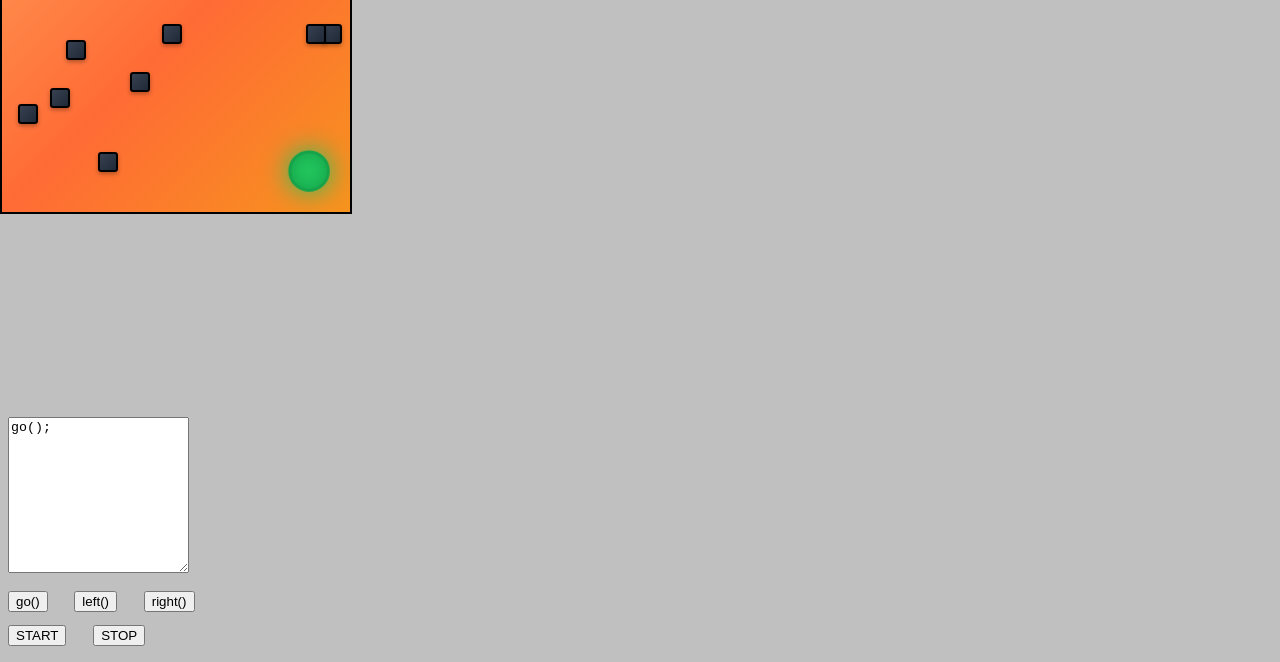
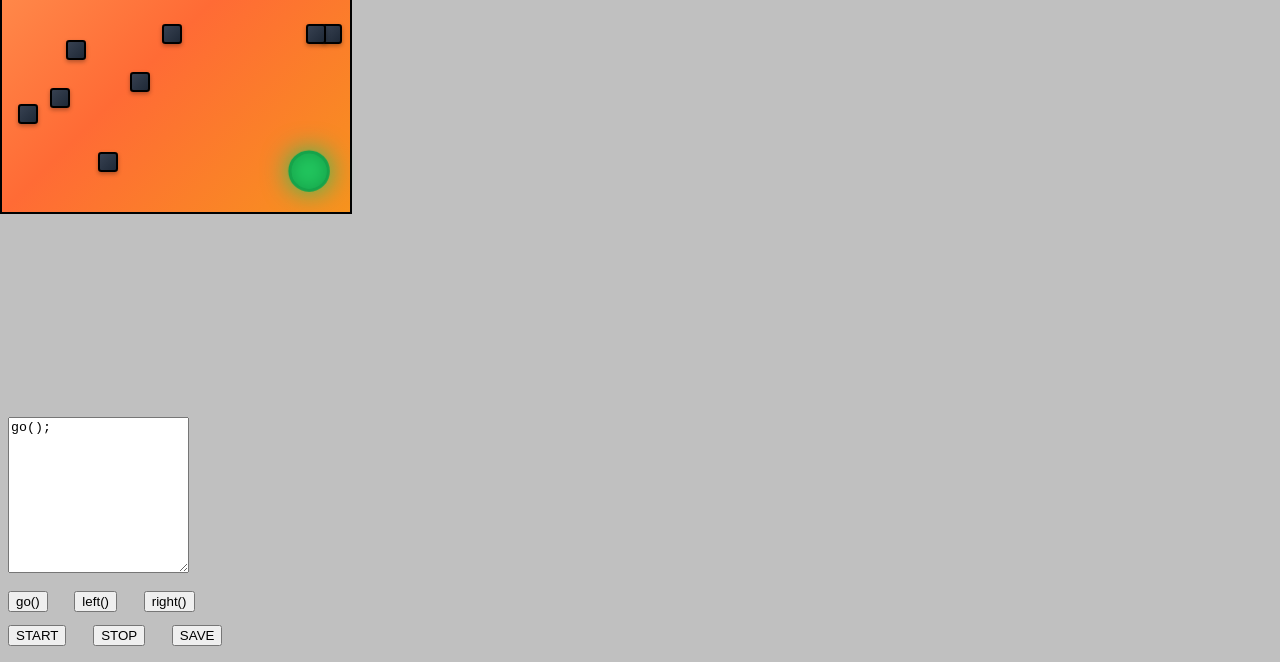
Before and after one commit to NoNotNow/Iaufer, a website with bundled scripts: page index.html in a window 1280 px wide. Shown: the part 138-800 px from the top of the page. Built offline with nearby package versions, Linux system fonts and the light colour scheme.

Commit message:
Move save button next to stop button

```diff
--- a/index.html
+++ b/index.html
@@ -31,8 +31,7 @@
       <button class="stop" id="stopButton">
         STOP
       </button>
-
-    </div>
-  </div>
+      <button class="save" id="saveButton">
+        SAVE
    </body>
 </html>
```
